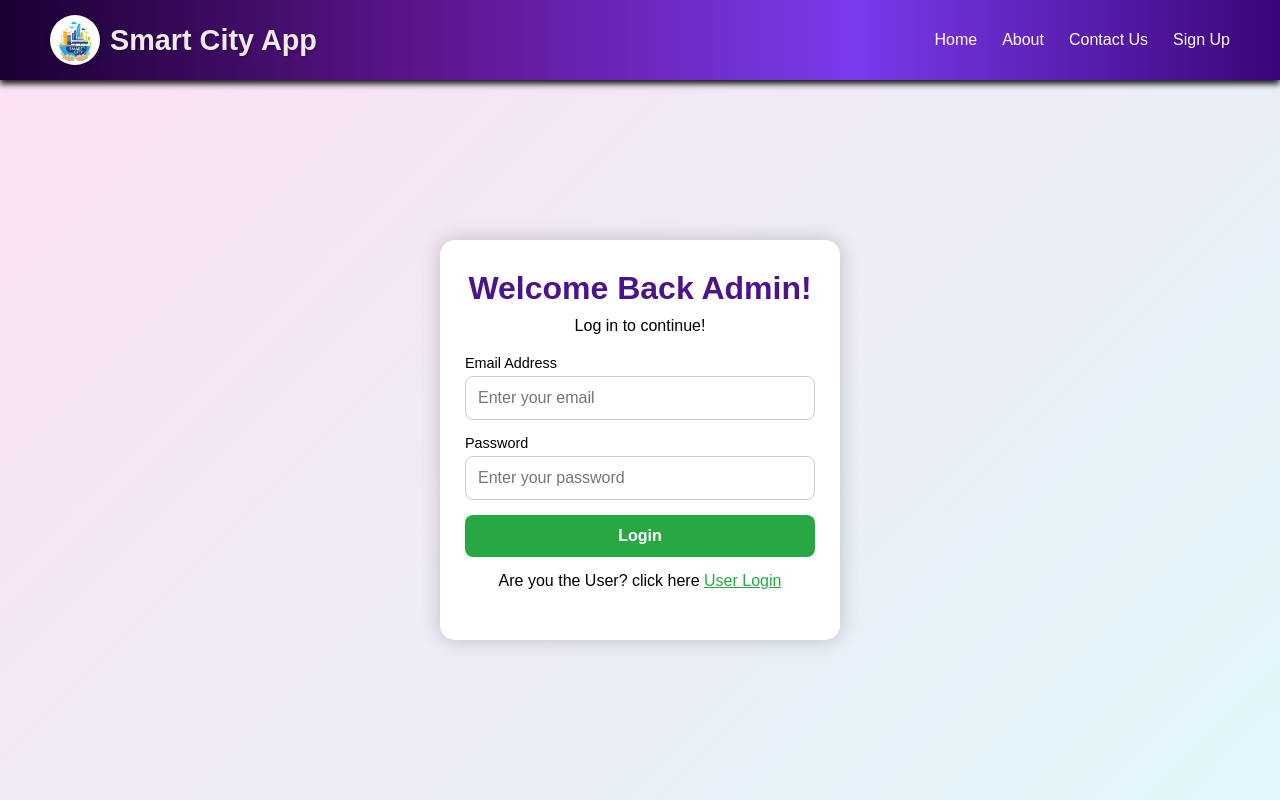
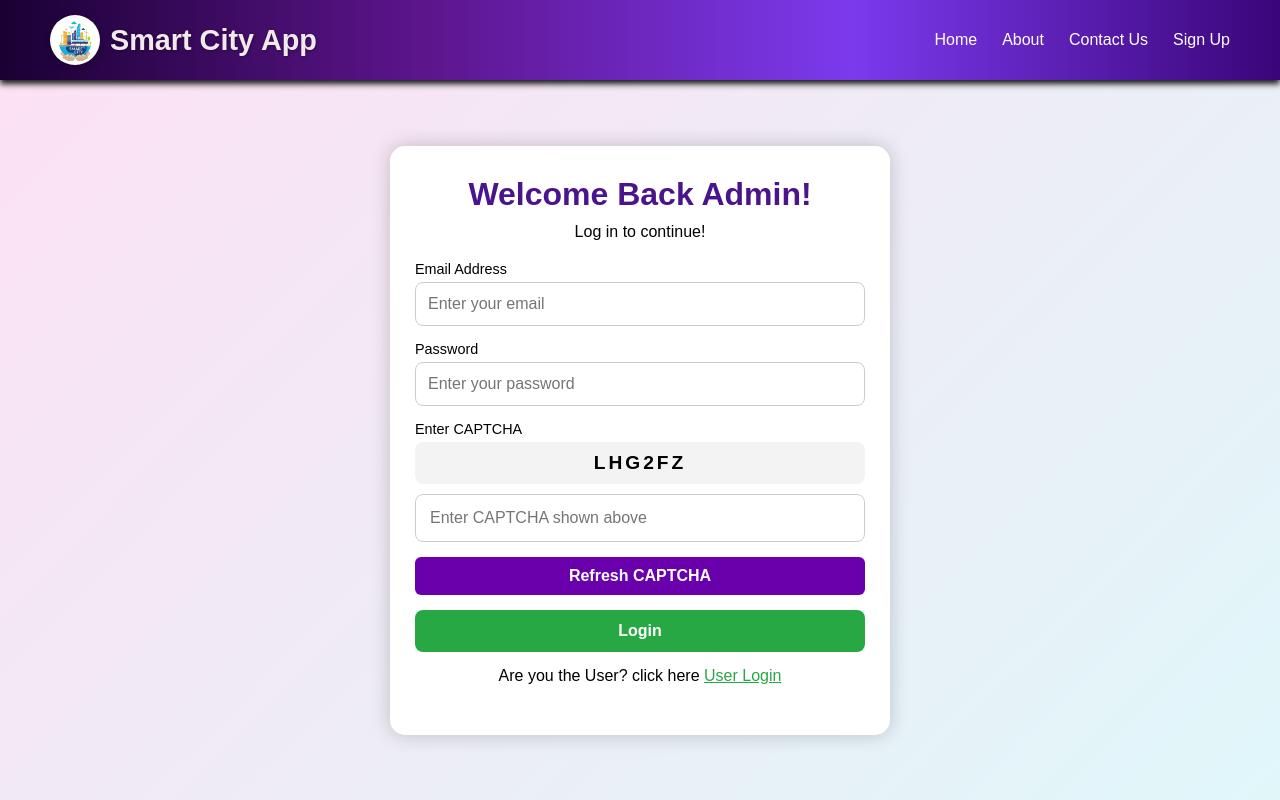
Before and after one commit to 2400032184/sdp21, a React (Vite) app in the folder client/: page /AdminLogin in a window 1280 px wide. Built offline with nearby package versions, Linux system fonts and the light colour scheme.

Commit message:
Implement CAPTCHA in AdminLogin component
Added CAPTCHA functionality to the AdminLogin component, including generation and validation of user input.

```diff
--- a/client/src/components/AdminLogin.jsx
+++ b/client/src/components/AdminLogin.jsx
@@ -1,14 +1,37 @@
-import React from "react";
+import React, { useState, useEffect } from "react";
 import Navbar from "./Navbar";
 import { useNavigate } from "react-router-dom";
 
 const AdminLogin = () => {
   const navigate = useNavigate();
 
+  // CAPTCHA states
+  const [captcha, setCaptcha] = useState("");
+  const [captchaInput, setCaptchaInput] = useState("");
+
+  // Generate random captcha
+  const generateCaptcha = () => {
+    const random = Math.random().toString(36).substring(2, 8).toUpperCase();
+    setCaptcha(random);
+  };
+
+  useEffect(() => {
+    generateCaptcha();
+  }, []);
+
   const handleSubmit = (e) => {
-    e.preventDefault(); // prevent page reload
-    // you can add validation/auth check here
-    navigate("/AdminDashboard"); // go to Dashboard.jsx
+    e.preventDefault();
+
+    // CAPTCHA validation
+    if (captchaInput !== captcha) {
+      alert("Incorrect CAPTCHA! Please try again.");
+      generateCaptcha();
+      setCaptchaInput("");
+      return;
+    }
+
+    // If captcha is correct → move to admin dashboard
+    navigate("/AdminDashboard");
   };
 
   return (
@@ -18,19 +41,74 @@ const AdminLogin = () => {
         <div className="login-container">
           <h1>Welcome Back Admin!</h1>
           <p>Log in to continue!</p>
+
           <form className="login-form" onSubmit={handleSubmit}>
             <label>Email Address</label>
             <input type="email" placeholder="Enter your email" required />
+
             <label>Password</label>
             <input type="password" placeholder="Enter your password" required />
+
+            {/* CAPTCHA SECTION */}
+            <label>Enter CAPTCHA</label>
+            <div
+              style={{
+                marginBottom: "10px",
+                padding: "10px",
+                background: "#f3f3f3",
+                borderRadius: "8px",
+                textAlign: "center",
+                fontSize: "1.2rem",
+                letterSpacing: "3px",
+                fontWeight: "bold",
+                userSelect: "none",
+              }}
+            >
+              {captcha}
+            </div>
+
+            {/* Larger CAPTCHA input box */}
+            <input
+              type="text"
+              placeholder="Enter CAPTCHA shown above"
+              value={captchaInput}
+              onChange={(e) => setCaptchaInput(e.target.value.toUpperCase())}
+              required
+              style={{
+                marginBottom: "15px",
+                padding: "14px",     // increased padding
+                fontSize: "1rem",     // slight increase in size
+                borderRadius: "8px",
+                border: "1px solid #ccc",
+              }}
+            />
+
+            <button
+              type="button"
+              onClick={generateCaptcha}
+              style={{
+                marginBottom: "15px",
+                padding: "10px",
+                borderRadius: "6px",
+                border: "none",
+                background: "#6a00abff",
+                color: "#fff",
+                cursor: "pointer",
+              }}
+            >
+              Refresh CAPTCHA
+            </button>
+
             <button type="submit">Login</button>
           </form>
+
           <p className="signup-link">
             Are you the User? click here <a href="/Login">User Login</a>
           </p>
         </div>
       </div>
 
+      {/* ORIGINAL CSS - UNTOUCHED */}
       <style>{`
         body, html {
           margin: 0;
@@ -53,7 +131,7 @@ const AdminLogin = () => {
           background: #ffffff;
           padding: 30px 25px;
           border-radius: 15px;
-          max-width: 400px;
+          max-width: 500px;
           width: 100%;
           max-height: 100%;
           overflow: hidden;
```
